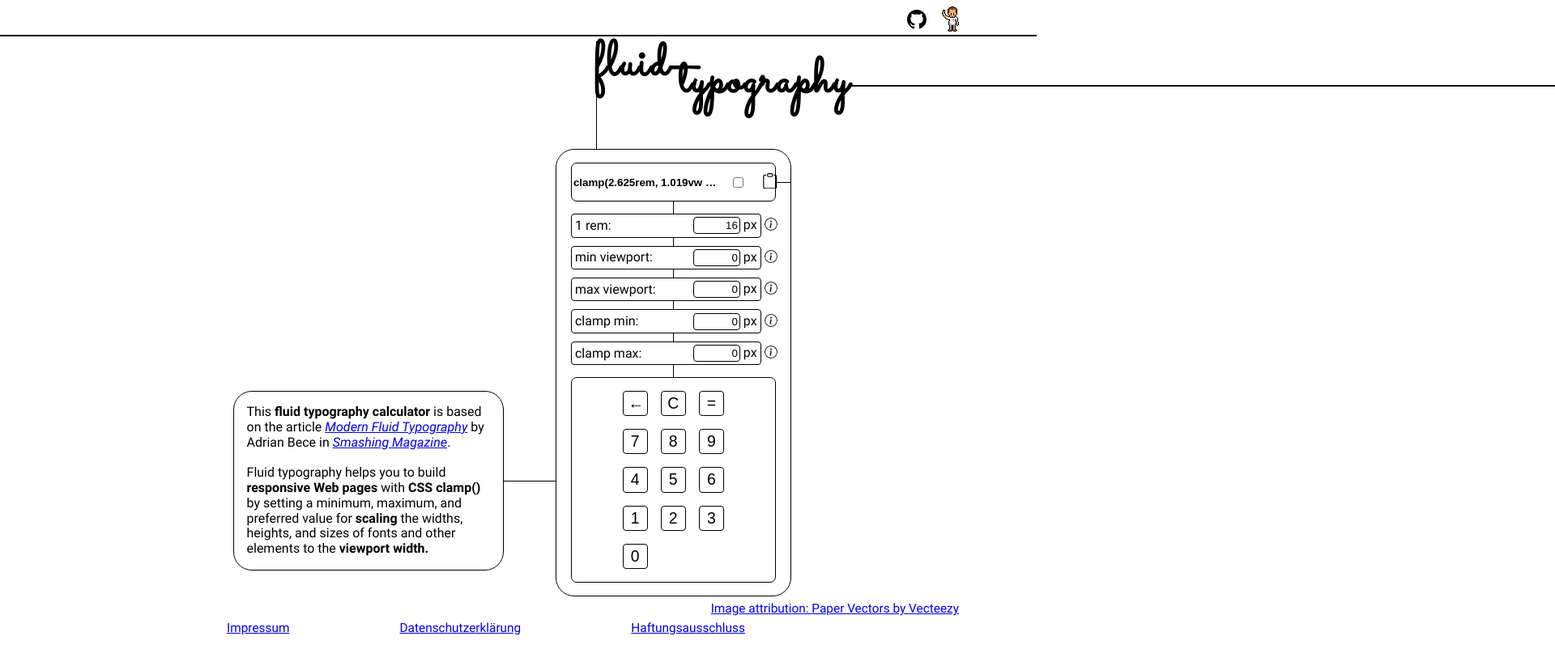
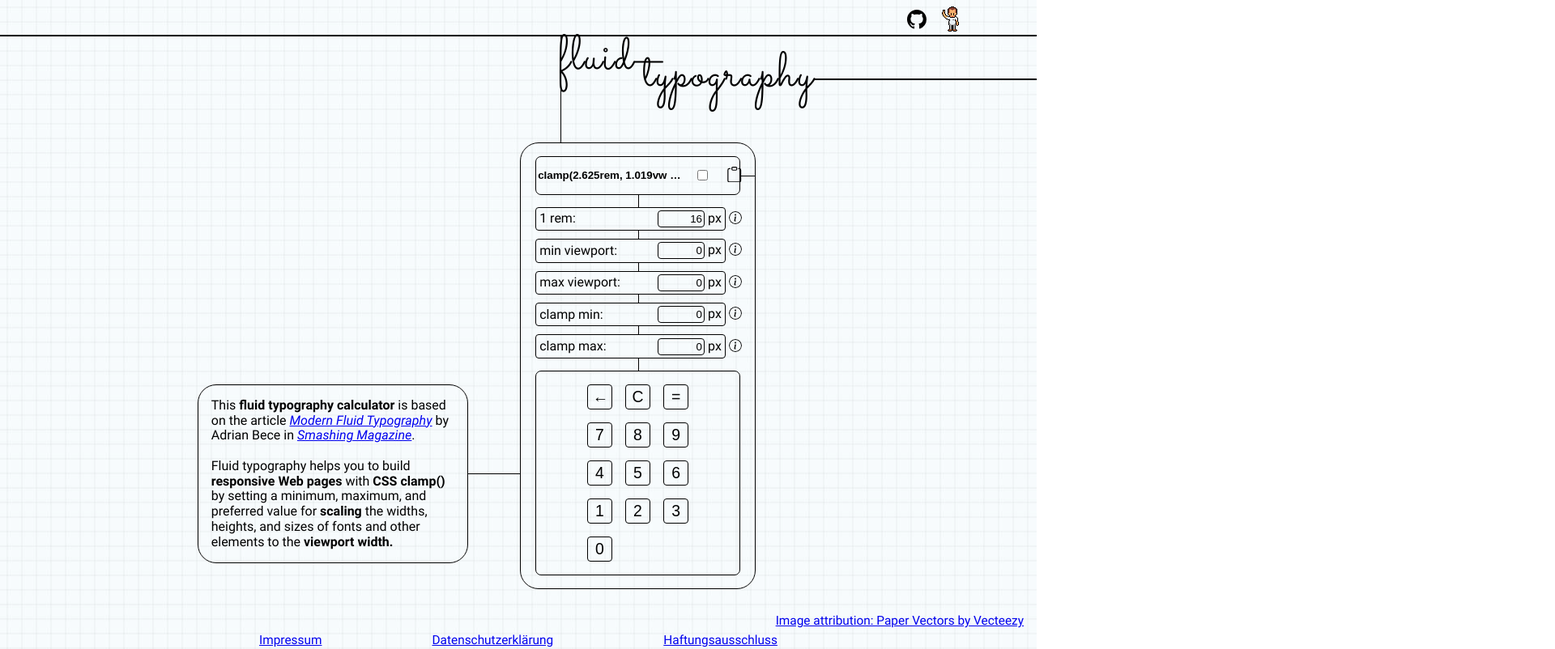
Before and after one commit to 10high/Fluid-Typography-Calculator, a React (Vite) app: page / in a window 1280 px wide. Shown: the top 802 px of the page at 81% size, 1920 px wide, since content can reach past the window. Built offline with nearby package versions, Linux system fonts and the light colour scheme.

Commit message:
style:  finish page styling

```diff
--- a/src/App.module.css
+++ b/src/App.module.css
@@ -1,10 +1,11 @@
 main {
+  align-self: start !important;
   display: flex;
   justify-content: center;
   min-width: 350px;
-  max-width: 1000px;
+  max-width: 1200px;
 
-  @media (min-width: 1000px) {
+  @media (min-width: 1300px) {
     justify-content: flex-end;
   }
 }
--- a/src/components/Footer/styles.module.css
+++ b/src/components/Footer/styles.module.css
@@ -1,7 +1,7 @@
 footer {
+  align-self: end;
   min-width: 350px;
-  max-width: 1200px;
-  padding-bottom: 16px;
+  margin: 32px 0 16px 0;
 }
 
 .imageAttribution {
--- a/src/components/Header/styles.module.css
+++ b/src/components/Header/styles.module.css
@@ -6,6 +6,10 @@
   height: 1px;
   overflow: hidden;
   white-space: nowrap;
+}
+
+h2 {
+  font-weight: normal;
 }
 
 .pageTitle {
@@ -40,7 +44,7 @@
   border-top-style: solid;
   border-top-width: 2.5px;
   border-top-color: black;
-  width: 100vw;
+  width: 50vw;
 }
 
 .pageTitle__lineDown {
--- a/src/components/NavBar/styles.module.css
+++ b/src/components/NavBar/styles.module.css
@@ -1,4 +1,5 @@
 .navbar {
+  align-self: start;
   position: relative;
   min-width: 350px;
   max-width: 1200px;
--- a/src/index.css
+++ b/src/index.css
@@ -52,6 +52,7 @@ body {
 #root {
   min-height: 100vh;
   display: grid;
-  grid-template-rows: auto auto auto;
-  align-content: space-between;
+  grid-template-rows: max-content auto auto;
+  background-image: url("./assets/images/free-squared-paper-vector.png");
+  overflow: hidden;
 }
```
